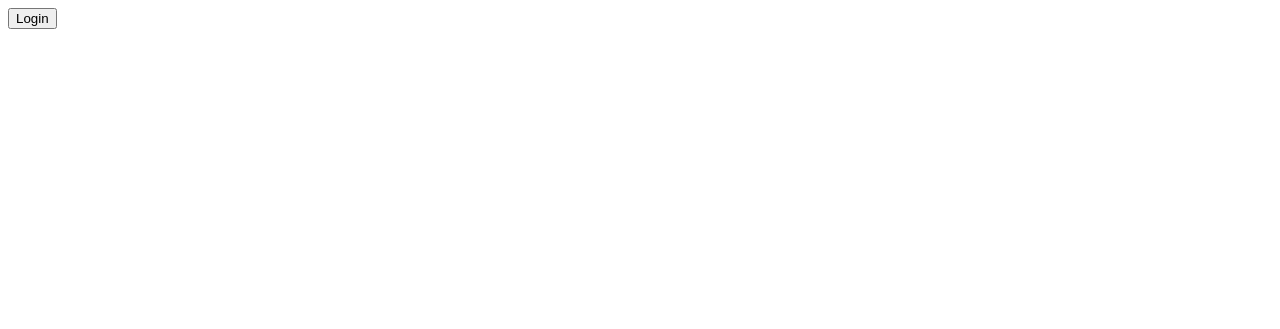
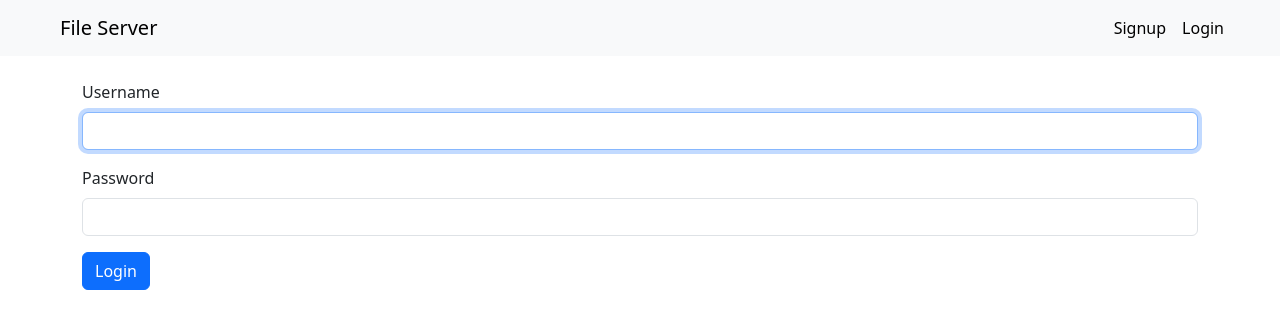
Before and after one commit to Ru1n00/fIle-server, a Django app: page /sign_in in a window 1280 px wide. Before the commit the part shown is almost empty. Shown: the top 329 px of the page. Run offline with Django 4.2, Linux system fonts and the light colour scheme.

Commit message:
Update sign_in style

```diff
--- a/file_server/templates/file_server/sign_in.html
+++ b/file_server/templates/file_server/sign_in.html
@@ -1,5 +1,24 @@
-<form action="{% url 'file_server:login' %}" method="post">
-    {% csrf_token %}
-    {{ form.as_p }}
-    <input type="submit" value="Login">
-</form>
+{% extends 'file_server/base.html' %}
+{% block content %}
+    {% for message in messages %}
+        <div class="alert alert-warning alert-dismissible fade show" role="alert">
+            <strong>{{ message }}</strong>
+            <button type="button" class="btn-close" data-bs-dismiss="alert" aria-label="Close"></button>
+        </div>
+    {% endfor %}
+
+    <div class="my-4">
+        <form action="{% url 'file_server:login' %}?next={{request.GET.next}}" method="post">
+            {% csrf_token %}
+            <div class="mb-3">
+              <label for="id_username" class="form-label">Username</label>
+              <input type="text" class="form-control" id="id_username" name="username" autofocus="" autocapitalize="none" autocomplete="username" maxlength="150" required="">
+            </div>
+            <div class="mb-3">
+              <label for="id_password" class="form-label">Password</label>
+              <input type="password" name="password" class="form-control" id="id_password" autocomplete="current-password" name="password", required>
+            </div>
+            <button type="submit" class="btn btn-primary">Login</button>
+          </form>
+    </div>
+{% endblock content %}
```
